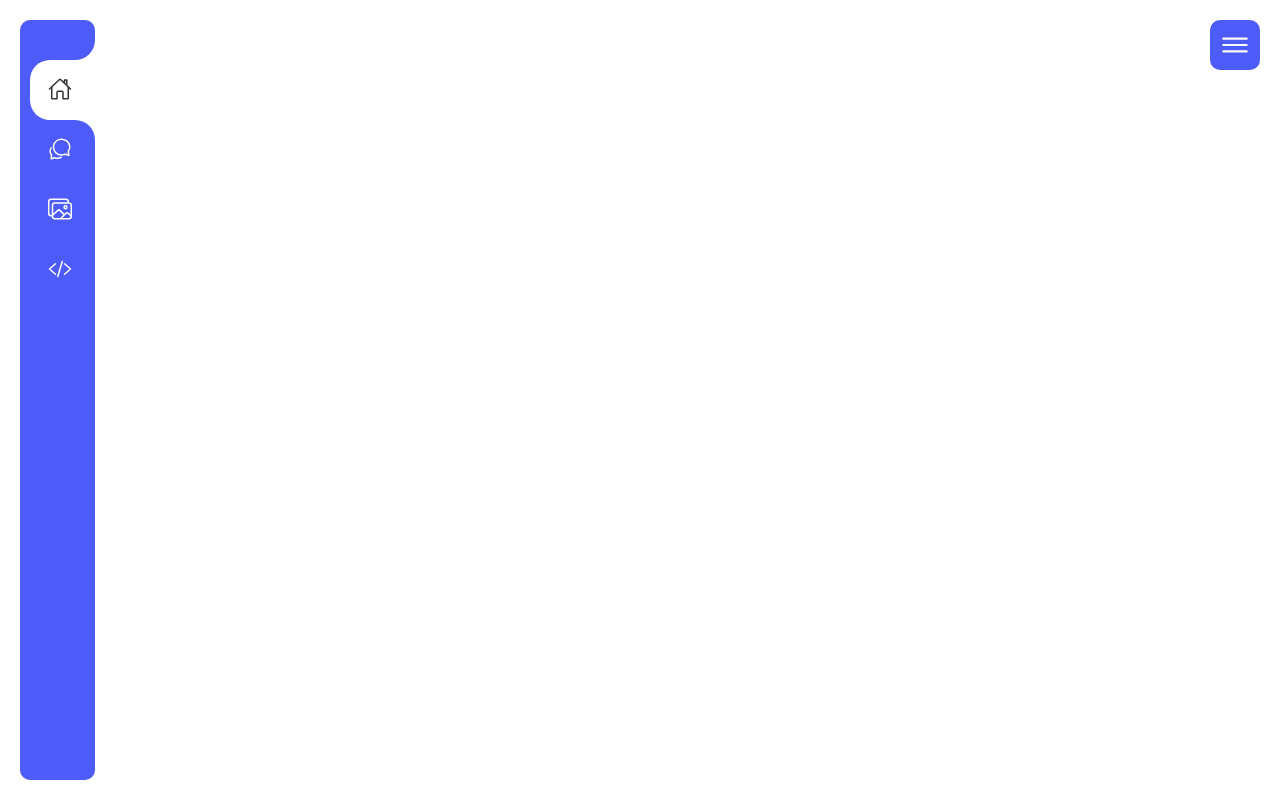
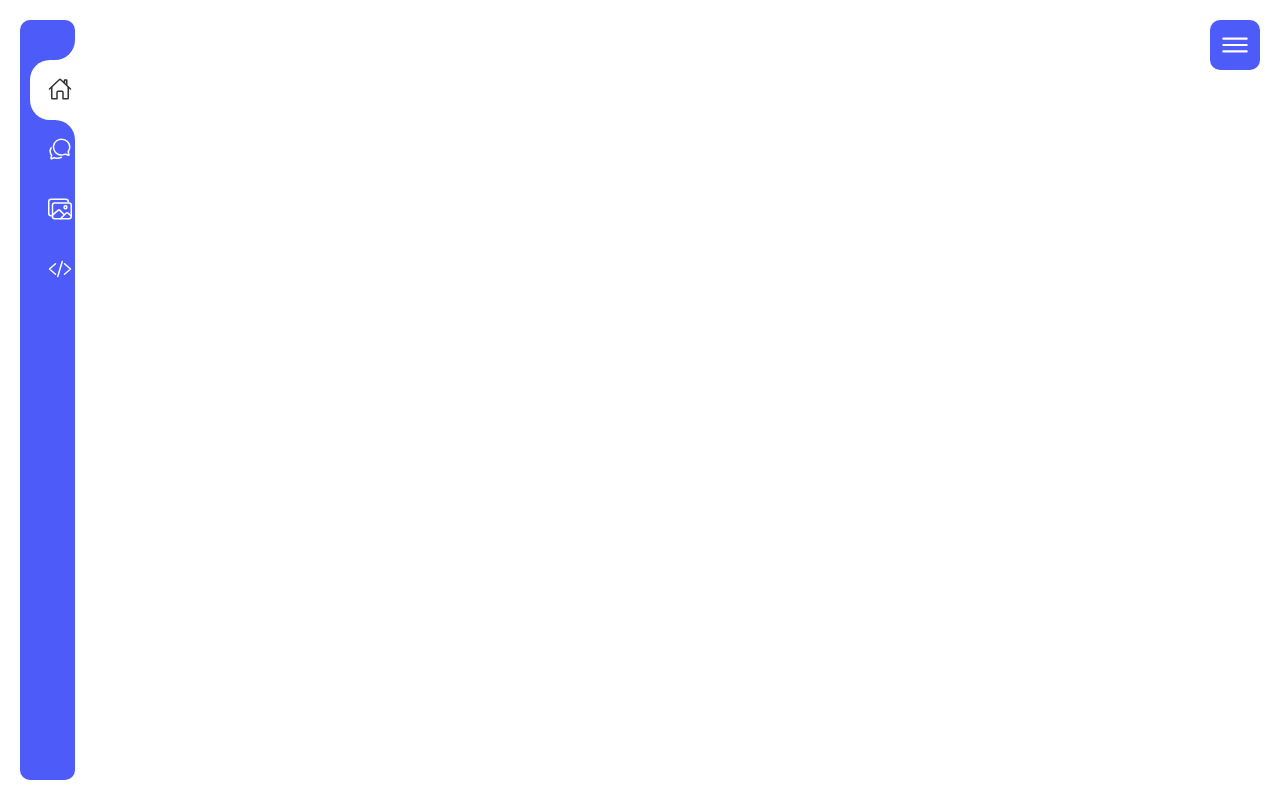
Before and after one commit to Anag0es/Geomatec, a PHP site: page / in a window 1280 px wide. Run offline with PHP 8.4, Linux system fonts and the light colour scheme.

Commit message:
config css 🌭🌭

```diff
--- a/index.css
+++ b/index.css
@@ -17,7 +17,7 @@ body{
     top: 20px;
     left: 20px;
     bottom: 20px;
-    width: 70px;
+    width: 50px;
     border-radius: 10px;
     box-sizing: initial;
     border-left: 5px solid #4d5bf9;
```
